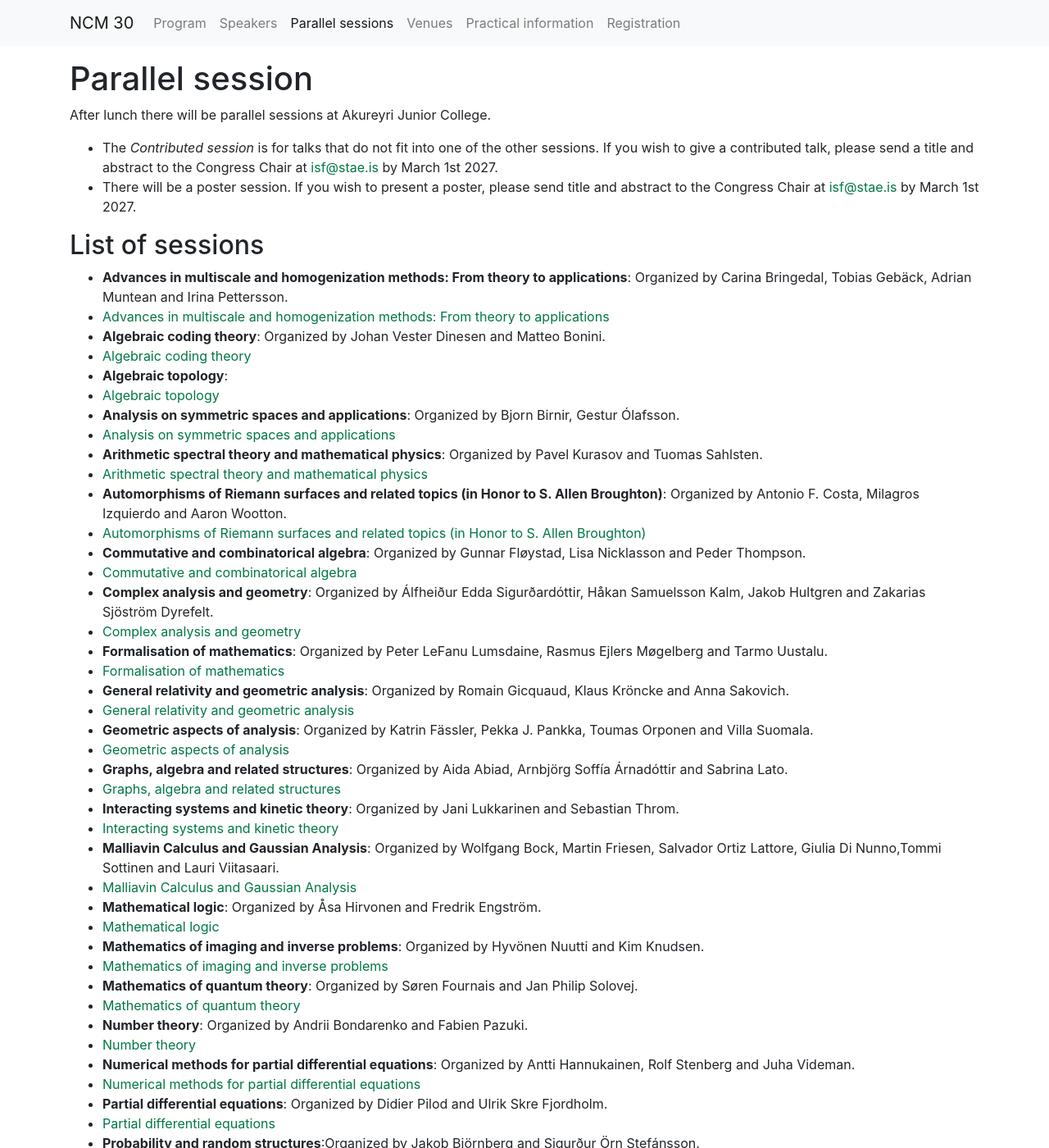
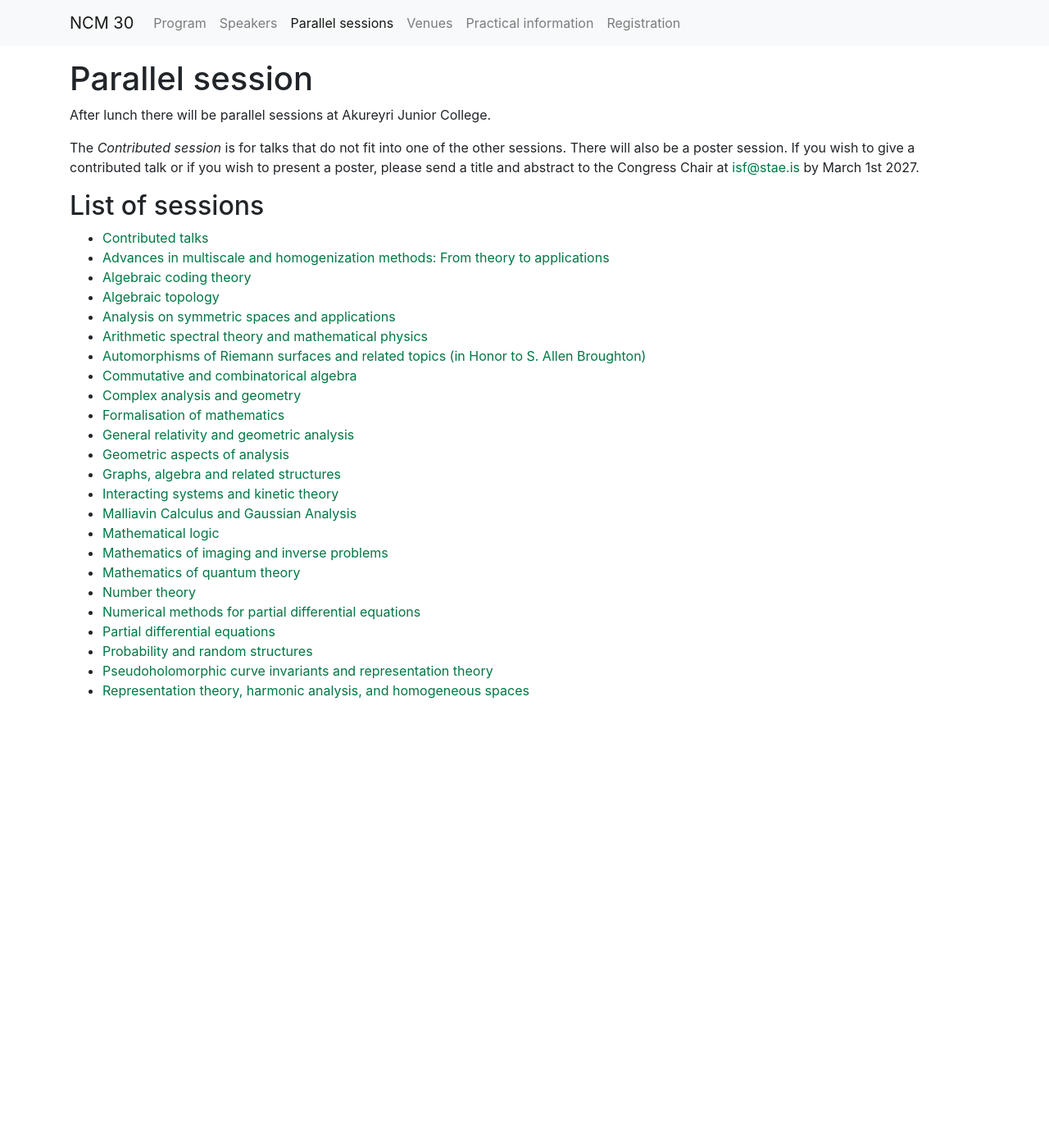
Before and after one commit to IslenskaStaerdfraedafelagid/ncm30-website, a Jekyll site: the page built from sessions/index.md, in a window 1280 px wide and 1400 px high. Shown: the whole window at 82% size. Built offline with Jekyll 4.4.1, drawn with Linux system fonts in a browser that asks for light colours; our own code applies the rules of GitHub Pages for plain Markdown files; some of the changed text lies outside the part shown.

Commit message:
Endurorða aðeins textann.

```diff
--- a/sessions/index.md
+++ b/sessions/index.md
@@ -6,57 +6,34 @@ layout: default
 
 After lunch there will be parallel sessions at Akureyri Junior College.
 
-* The *Contributed session* is for talks that do not fit into one of the other sessions. If you wish to give a contributed talk, please send a title and abstract to the Congress Chair at [isf@stae.is](mailto:isf@stae.is) by March 1st 2027.
-* There will be a poster session. If you wish to present a poster, please send title and abstract to the Congress Chair at [isf@stae.is](mailto:isf@stae.is) by March 1st 2027.
-
+The *Contributed session* is for talks that do not fit into one of the other sessions.
+There will also be a poster session.
+If you wish to give a contributed talk or if you wish to present a poster,
+  please send a title and abstract to the Congress Chair at [isf@stae.is](mailto:isf@stae.is) by March 1st 2027.
 
 ## List of sessions
 
-* **Advances in multiscale and homogenization methods: From theory to applications**: Organized by Carina Bringedal, Tobias Gebäck, Adrian Muntean and Irina Pettersson.
+* [Contributed talks](contributed-talks)
 * [Advances in multiscale and homogenization methods: From theory to applications](advances-in-multiscale-and-homogenization-methods)
-* **Algebraic coding theory**: Organized by Johan Vester Dinesen and Matteo Bonini.
 * [Algebraic coding theory](algebraic-coding-theory)
-* **Algebraic topology**:
 * [Algebraic topology](algebraic-topology)
-* **Analysis on symmetric spaces and applications**: Organized by Bjorn Birnir, Gestur Ólafsson.
 * [Analysis on symmetric spaces and applications](analysis-on-symmetric-spaces-and-applications)
-* **Arithmetic spectral theory and mathematical physics**: Organized by Pavel Kurasov and Tuomas Sahlsten.
 * [Arithmetic spectral theory and mathematical physics](arithmetic-spectral-theory-and-mathematical-physics)
-* **Automorphisms of Riemann surfaces and related topics (in Honor to S. Allen Broughton)**: Organized by Antonio F. Costa, Milagros Izquierdo and Aaron Wootton.
 * [Automorphisms of Riemann surfaces and related topics (in Honor to S. Allen Broughton)](automorphisms-of-riemann-surfaces-and-related-topics)
-* **Commutative and combinatorical algebra**: Organized by Gunnar Fløystad, Lisa Nicklasson and Peder Thompson.
 * [Commutative and combinatorical algebra](commutative-and-combinatorical-algebra)
-* **Complex analysis and geometry**: Organized by Álfheiður Edda Sigurðardóttir, Håkan Samuelsson Kalm, Jakob Hultgren and Zakarias Sjöström Dyrefelt.
 * [Complex analysis and geometry](complex-analysis-and-geometry)
-* **Formalisation of mathematics**: Organized by Peter LeFanu Lumsdaine, Rasmus Ejlers Møgelberg and Tarmo Uustalu.
 * [Formalisation of mathematics](formalisation-of-mathematics)
-* **General relativity and geometric analysis**: Organized by Romain Gicquaud, Klaus Kröncke and Anna Sakovich.
 * [General relativity and geometric analysis](general-relativity-and-geometric-analysis)
-* **Geometric aspects of analysis**: Organized by Katrin Fässler, Pekka J. Pankka, Toumas Orponen and Villa Suomala.
 * [Geometric aspects of analysis](geometric-aspects-of-analysis)
-* **Graphs, algebra and related structures**: Organized by Aida Abiad, Arnbjörg Soffía Árnadóttir and Sabrina Lato.
 * [Graphs, algebra and related structures](graphs,-algebra-and-related-structures)
-* **Interacting systems and kinetic theory**: Organized by Jani Lukkarinen and Sebastian Throm.
 * [Interacting systems and kinetic theory](interacting-systems-and-kinetic-theory)
-* **Malliavin Calculus and Gaussian Analysis**: Organized by Wolfgang Bock, Martin Friesen, Salvador Ortiz Lattore, Giulia Di Nunno,Tommi Sottinen and Lauri Viitasaari.
 * [Malliavin Calculus and Gaussian Analysis](malliavin-calculus-and-gaussian-analysis)
-* **Mathematical logic**: Organized by Åsa Hirvonen and Fredrik Engström.
 * [Mathematical logic](mathematical-logic)
-* **Mathematics of imaging and inverse problems**: Organized by Hyvönen Nuutti and Kim Knudsen.
 * [Mathematics of imaging and inverse problems](mathematics-of-imaging-and-inverse-problems)
-* **Mathematics of quantum theory**: Organized by Søren Fournais and Jan Philip Solovej.
 * [Mathematics of quantum theory](mathematics-of-quantum-theory)
-* **Number theory**: Organized by Andrii Bondarenko and Fabien Pazuki.
 * [Number theory](number-theory)
-* **Numerical methods for partial differential equations**: Organized by Antti Hannukainen, Rolf Stenberg and Juha Videman.
 * [Numerical methods for partial differential equations](numerical-methods-for-partial-differential-equations)
-* **Partial differential equations**: Organized by Didier Pilod and Ulrik Skre Fjordholm.
 * [Partial differential equations](partial-differential-equations)
-* **Probability and random structures**:Organized by Jakob Björnberg and Sigurður Örn Stefánsson.
 * [Probability and random structures](probability-and-random-structures)
-* **Pseudoholomorphic curve invariants and representation theory**: Organized by Tobias Ekholm, Martin Herschend, Thomas Kragh and Georgios Dimitroglou Rizell.
 * [Pseudoholomorphic curve invariants and representation theory](pseudoholomorphic-curve-invariants-and-representation-theory)
-* **Representation theory, harmonic analysis, and homogeneous spaces**: Organized by Genkai Zhang, Gestur Ólafsson and Jan Frahm.
 * [Representation theory, harmonic analysis, and homogeneous spaces](representation-theory,-harmonic-analysis,-and-homogeneous-spaces)
-* **Contributed talks**:
-* [Contributed talks](contributed-talks)
```
